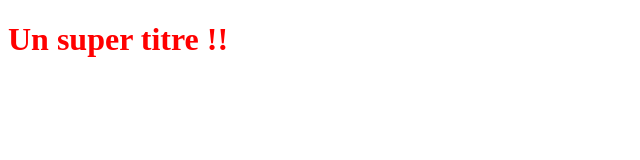
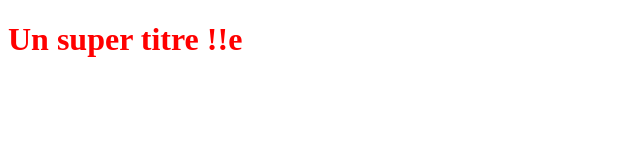
Before and after one commit to misled93/OpenclassroomProject, a plain HTML site: page index.html in a window 1280 px wide. Shown: the full height of the page, 0-640 px from the left. Drawn offline with Linux system fonts and the light colour scheme.

Commit message:
test push

```diff
--- a/index.html
+++ b/index.html
@@ -5,6 +5,6 @@
    <link rel="stylesheet" type="text/css" href="styles.css">
 </head>
 <body>
-   <h1>Un super titre !!</h1>
+   <h1>Un super titre !!e</h1>
 </body>
 </html>
```
